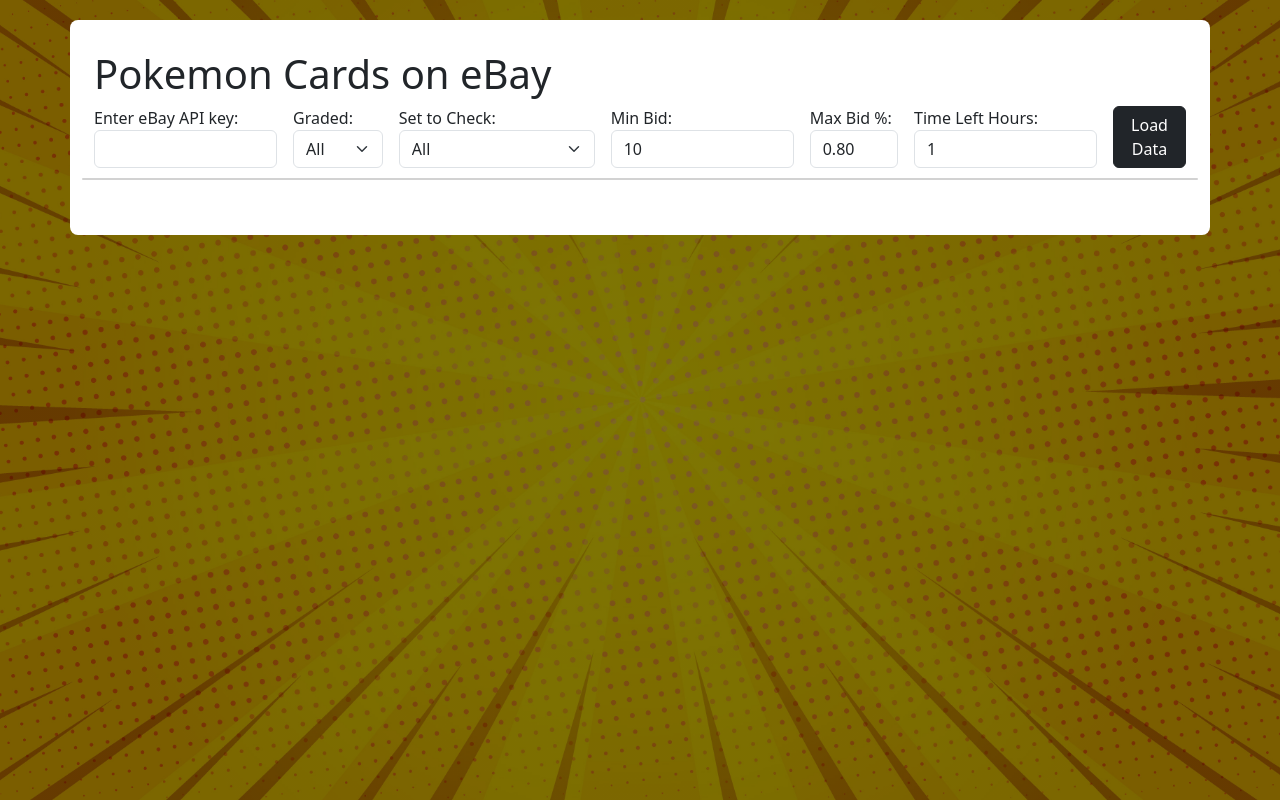
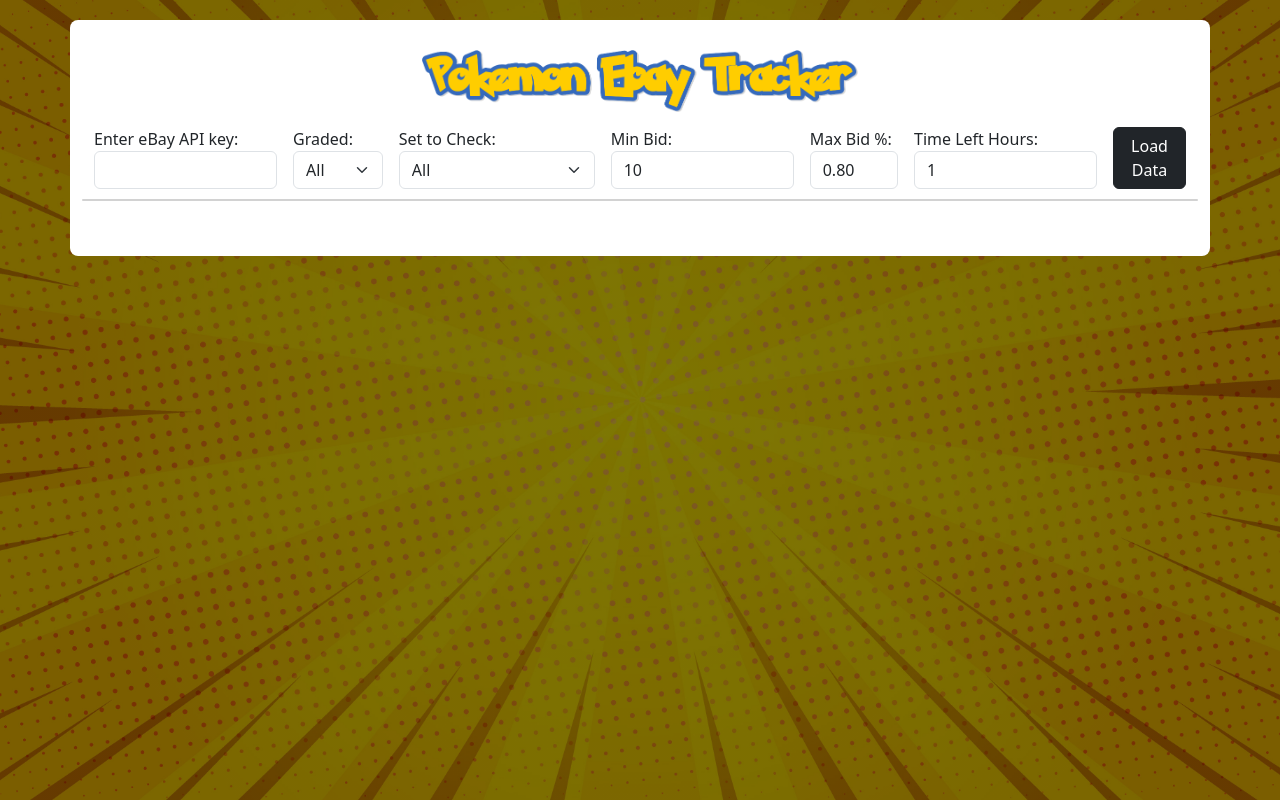
Before and after one commit to kortiz001/pokemon-ebay-tracker, a Django app: page / in a window 1280 px wide. Run offline with Django 5.2, Linux system fonts and the light colour scheme.

Commit message:
Adding logo

```diff
--- a/django/pokemon_tracker_project/pokemon_ebay_tracker/static/styles.css
+++ b/django/pokemon_tracker_project/pokemon_ebay_tracker/static/styles.css
@@ -33,4 +33,19 @@
 
 .api-counter {
     padding-top: 25px;
+}
+
+.pokemon-logo {
+  max-width: 40%;
+  padding-bottom: 15px;
+}
+
+@media (max-width: 768px) {
+    .pokemon-logo {
+        max-width: 90%;
+    }
+}
+
+.header-title {
+    text-align: center;
   }
--- a/django/pokemon_tracker_project/pokemon_ebay_tracker/templates/home.html
+++ b/django/pokemon_tracker_project/pokemon_ebay_tracker/templates/home.html
@@ -1,11 +1,12 @@
 {% extends 'base.html' %}
+{% load static %}
 
 {% block content %}
 <!-- Container where data will be displayed -->
 <div class="container cards">
     <div class="row">
-        <div class="col-12">
-            <h1>Pokemon Cards on eBay</h1>
+        <div class="col-12 header-title">
+            <img src="{% static 'header-logo.png' %}" alt="Pokemon Logo" class="pokemon-logo">
         </div>
         <div class="col-12 d-flex flex-column flex-md-row justify-content-between align-items-start d-md-flex d-block">
             <div class="form-group mb-3 mb-md-0">
```
Also changed, not shown: django/pokemon_tracker_project/pokemon_ebay_tracker/static/header-logo.png (added).
